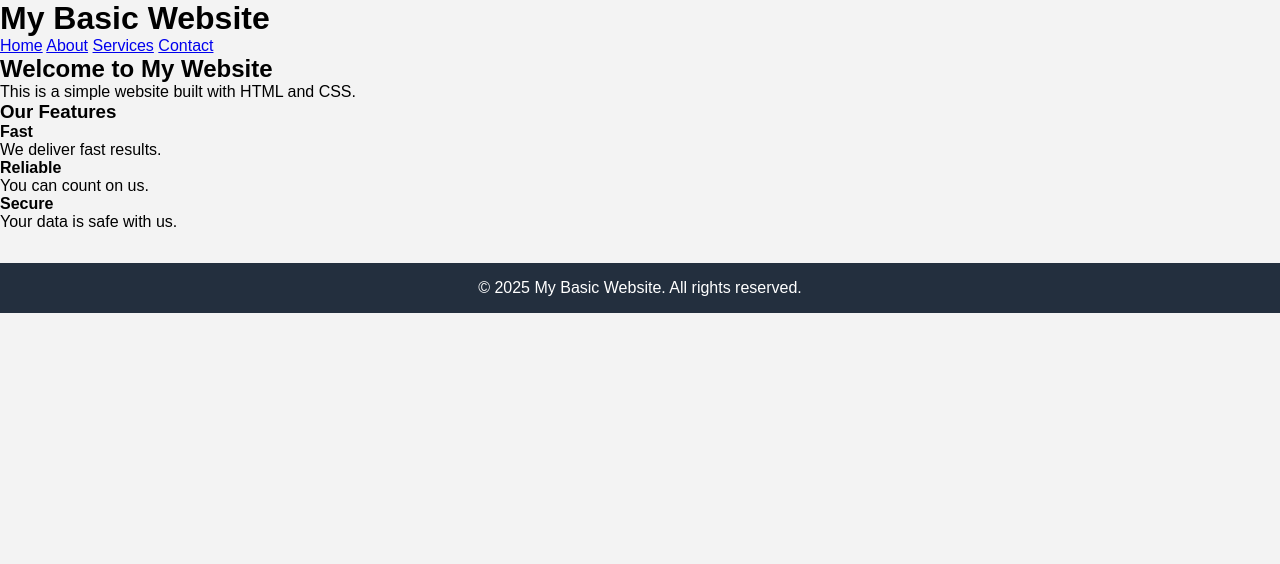
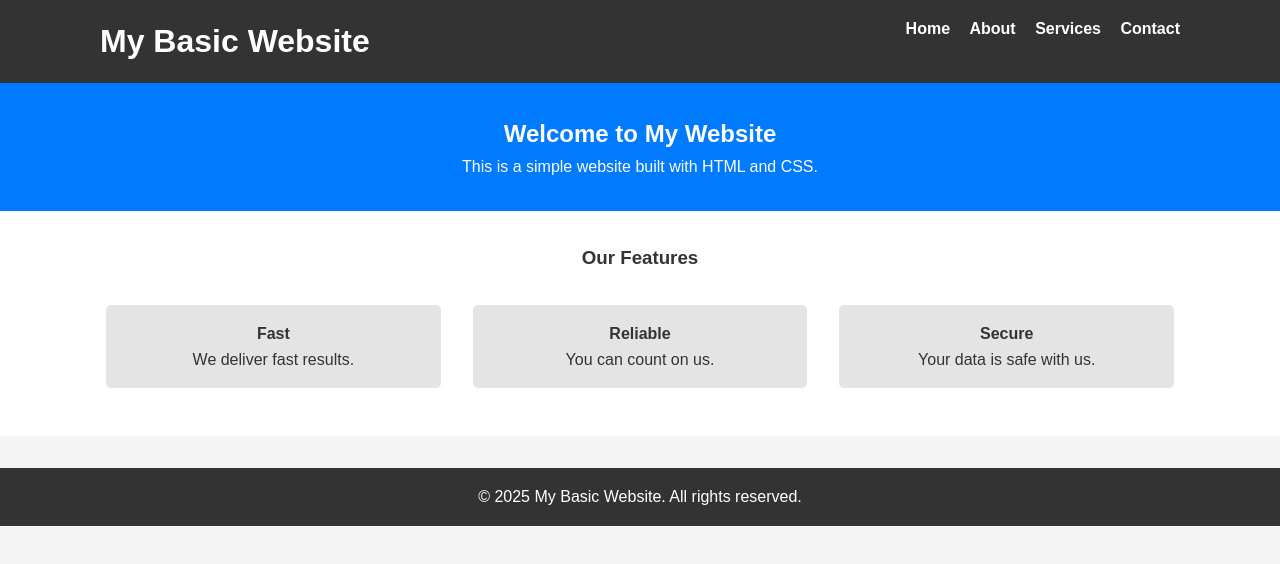
Before and after one commit to VihitRaval/Vihit-s-Website, a plain HTML site: page index.html in a window 1280 px wide. Drawn offline with Linux system fonts and the light colour scheme.

Commit message:
Update style.css

```diff
--- a/style.css
+++ b/style.css
@@ -2,89 +2,81 @@
   margin: 0;
   padding: 0;
   box-sizing: border-box;
-  font-family: Arial, sans-serif;
 }
 
 body {
-  background-color: #f3f3f3;
+  font-family: Arial, sans-serif;
+  line-height: 1.6;
+  background-color: #f4f4f4;
+  color: #333;
 }
 
-.navbar {
-  background-color: #232f3e;
-  color: white;
-  padding: 1rem;
-  display: flex;
-  justify-content: space-between;
-  align-items: center;
+.container {
+  width: 90%;
+  max-width: 1100px;
+  margin: auto;
+  overflow: hidden;
 }
 
-.logo {
-  font-size: 1.5rem;
+header {
+  background: #333;
+  color: #fff;
+  padding: 1rem 0;
+}
+
+header h1 {
+  float: left;
+  margin-left: 10px;
+}
+
+header nav {
+  float: right;
+  margin-right: 10px;
+}
+
+header nav a {
+  color: #fff;
+  text-decoration: none;
+  margin-left: 15px;
   font-weight: bold;
 }
 
-.search-bar {
-  width: 40%;
-  padding: 0.5rem;
-  border-radius: 4px;
-  border: none;
-}
-
-.nav-links a {
-  color: white;
-  margin-left: 1rem;
-  text-decoration: none;
-}
-
-.banner {
-  background: #ffa500;
-  color: #333;
-  padding: 2rem;
+.hero {
+  background: #007bff;
+  color: #fff;
+  padding: 2rem 0;
   text-align: center;
 }
 
-.products {
-  display: flex;
-  flex-wrap: wrap;
-  justify-content: center;
-  padding: 2rem;
-  gap: 2rem;
+.features {
+  background: #fff;
+  padding: 2rem 0;
 }
 
-.product-card {
-  background-color: white;
-  border: 1px solid #ddd;
-  padding: 1rem;
-  width: 200px;
+.features h3 {
   text-align: center;
-  border-radius: 5px;
-  transition: transform 0.2s;
+  margin-bottom: 1rem;
 }
 
-.product-card:hover {
-  transform: scale(1.05);
+.feature-box {
+  display: flex;
+  justify-content: space-around;
+  flex-wrap: wrap;
 }
 
-.product-card img {
-  width: 100%;
-  height: auto;
-}
-
-.product-card button {
-  margin-top: 1rem;
-  background-color: #232f3e;
-  color: white;
-  border: none;
-  padding: 0.5rem;
-  width: 100%;
-  border-radius: 3px;
-  cursor: pointer;
+.feature {
+  background: #e4e4e4;
+  padding: 1rem;
+  margin: 1rem;
+  border-radius: 5px;
+  flex: 1 1 200px;
+  text-align: center;
 }
 
 footer {
-  background-color: #232f3e;
-  color: white;
+  background: #333;
+  color: #fff;
   text-align: center;
-  padding: 1rem;
+  padding: 1rem 0;
   margin-top: 2rem;
 }
```
